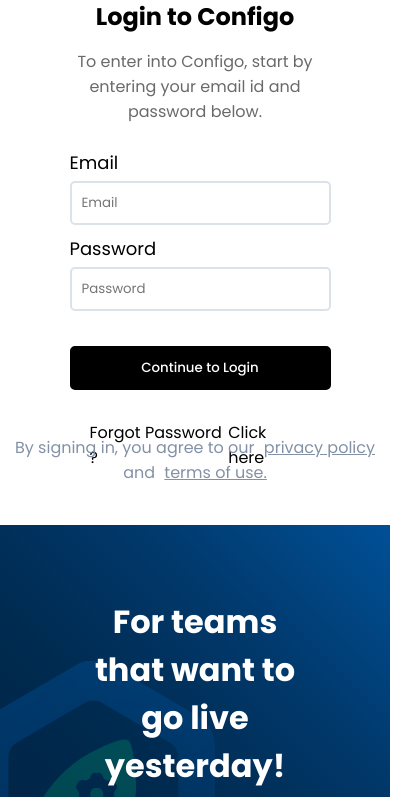
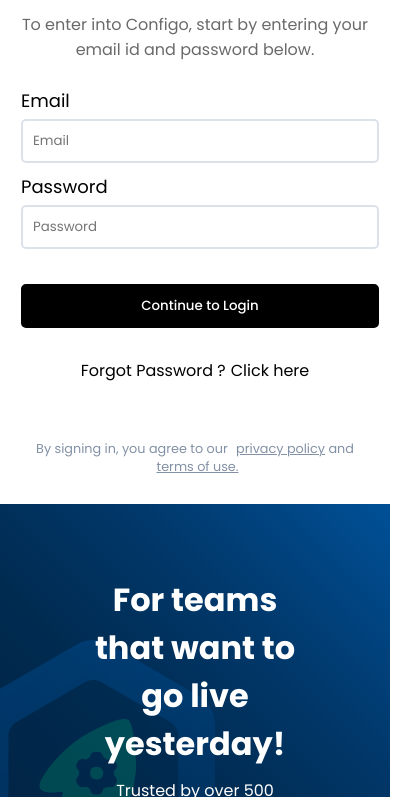
Before and after one commit to galanisneha0512/Configo-Project, a plain HTML site: page index.html in a window 390 px wide. Shown: the part 147-944 px from the top of the page, 416 px wide, since content can reach past the window. Drawn offline with Linux system fonts and the light colour scheme.

Commit message:
Modified styles.css

```diff
--- a/styles.css
+++ b/styles.css
@@ -291,57 +291,62 @@
         height: auto;
     }
 
+    .nav {
+        width: 100%;
+        display: flex;
+        justify-content: space-between;
+        align-items: center;
+        padding: 0.5rem 1rem;
+    }
+
     #icon {
-        height: 3.125rem; /* 50px */
-        object-fit: cover;
-        position: relative;
-        bottom: 1rem;
+        height: 1.8rem;
+        object-fit: contain;
+    }
+
+    .login-page {
+        order: 1;
+        width: 100%;
+        height: auto;
+        padding: 2rem 1rem;
+        display: flex;
+        flex-direction: column;
+        justify-content: center;
+        align-items: center;
+    }
+
+    .form {
+        width: 100%;
+        max-width: 400px;
+        margin: 1.25rem auto;
+        margin-top: 5rem;
+    }
+
+    .login-button {
+        width: 100%;
     }
 
     .branding-page {
         order: 2;
         width: 100%;
         height: auto;
-        min-height: 40vh;
-        display: flex;
-        justify-content: center;
-        align-items: center;
+        padding: 1.25rem;
         text-align: center;
-        padding: 1.25rem; /* 20px */
-        overflow: hidden;
     }
 
-    .branding-page>img {
-        position: absolute;
-        bottom: 0;
-        right: 0;
-    }
-
-    .login-page {
-        order: 1;
-        width: 100%;
+    .branding-page > img {
+        max-width: 100%;
         height: auto;
-        min-height: 60vh;
-        padding: 3.125rem; /* 50px */
-    }
-
-    .form {
-        width: 90%;
-        margin: 1.25rem auto; /* 20px */
-    }
-
-    .login-button {
-        width: 100%;
+        margin-top: 1rem;
     }
 
     .footer {
-        position: absolute;
-        bottom: 0;
+        width: 100%;
+        margin-top: 1.5rem;
+        padding: 0.5rem;
+        text-align: center;
+        font-size: 0.8rem;
         color: #8391a6;
+        position: relative;
     }
-
-    .nav {
-        width: 100%;
-    }
-
 }
```
